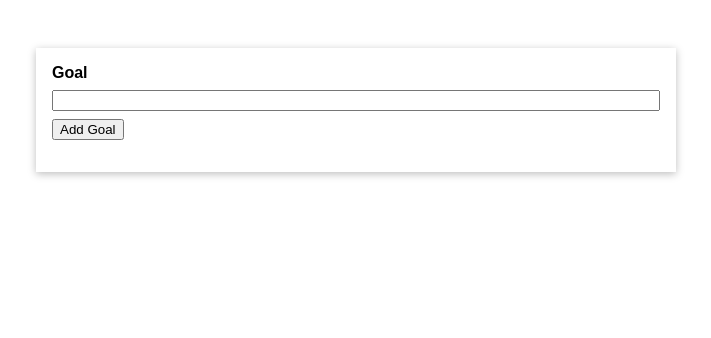
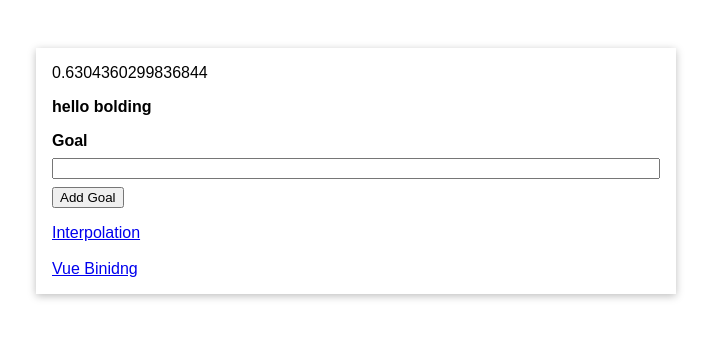
Before and after one commit to brainfeaster/Veakavi, a plain HTML site: page index.html in a window 1280 px wide. Shown: the whole page, without its empty margins (284-995 px from the left). Drawn offline with nearby package versions, Linux system fonts and the light colour scheme.

Commit message:
all done

```diff
--- a/app.js
+++ b/app.js
@@ -2,12 +2,18 @@ Vue.createApp({
     data() {
         return {
             goals: [],
-            enteredValue:''
+            enteredValue: '',
+            homePageLnk: 'https://sanjaipk.github.io',
+            htmlcontent: '<b>hello bolding</b>'
         };
     },
     methods: {
         addGoal() {
             this.goals.push(this.enteredValue);
+            this.enteredValue = '';
+        },
+        getRandomNumber() {
+            return Math.random();
         }
     }
 }).mount('#app');
--- a/index.html
+++ b/index.html
@@ -6,9 +6,14 @@
     <meta name="viewport" content="width=device-width, initial-scale=1.0">
     <title>Document</title>
     <link rel="stylesheet" href="style.css"/>
+
 </head>
 <body>
     <div id="app">
+        <div>
+            {{ getRandomNumber() }}
+            <p v-html="htmlcontent"></p>
+        </div>
         <div>
             <label for="goal">Goal</label>
             <input type="text" id="goal" v-model="enteredValue"/>
@@ -17,6 +22,8 @@
         <ul>
             <li v-for="goal in goals">{{goal}}</li>
         </ul>
+        <a href="{{homePageLnk}}">Interpolation</a><br/><br/>
+        <a v-bind:href="homePageLnk">Vue Binidng</a>
     </div>
     <script src="https://unpkg.com/vue@next"></script>
     <script src="app.js"></script>
```
